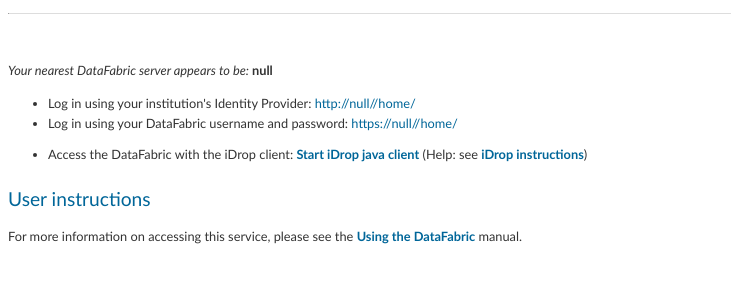
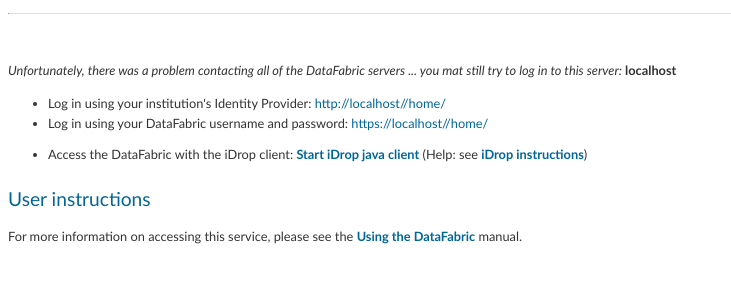
Before and after one commit to nesi/BeSTGRID-legacy, a PHP site: page / in a window 1280 px wide. Shown: the part 30-313 px from the top of the page, without its empty margins (0-731 px from the left). Run offline with PHP 8.4, Linux system fonts and the light colour scheme; data that the repository does not hold is empty; grey boxes are pictures that could not be loaded.

Commit message:
DF landing page: gracefully handle errors in contacting all of the servers

```diff
--- a/df/UI/html/frontpage/index.php
+++ b/df/UI/html/frontpage/index.php
@@ -134,13 +134,18 @@ for (i=0; i<servers.length; i++) {
         };
     };
 };
+if (bestServer) {
     if (debug) console.log("Best server is "+bestServer+" (time="+bestTime+"ms)");
     document.getElementById("df_server_search_progress").innerHTML = "<p><em>Your nearest DataFabric server appears to be: </em> <strong>"+bestServer+"</strong></p>";
     document.getElementById("df_server_link_http").innerHTML = "http://" + bestServer + df_path
     document.getElementById("df_server_link_http").href = "http://" + bestServer + df_path
     document.getElementById("df_server_link_https").innerHTML = "https://" + bestServer + df_path
     document.getElementById("df_server_link_https").href = "https://" + bestServer + df_path
-
+} else {
+    if (debug) console.log("Failed to determine the best server - all attempts failed");
+    document.getElementById("df_server_search_progress").innerHTML = "<p><em>Unfortunately, there was a problem contacting all of the DataFabric servers ... you mat still try to log in to this server: </em> <strong>"+"<?=$srv_name?>"+"</strong></p>";
+    // leave server links as originally created (with <?=$srv_name?>)
+};
 </script>
 
 </body>
```
Lines whose indentation alone changed are shown as unchanged.
